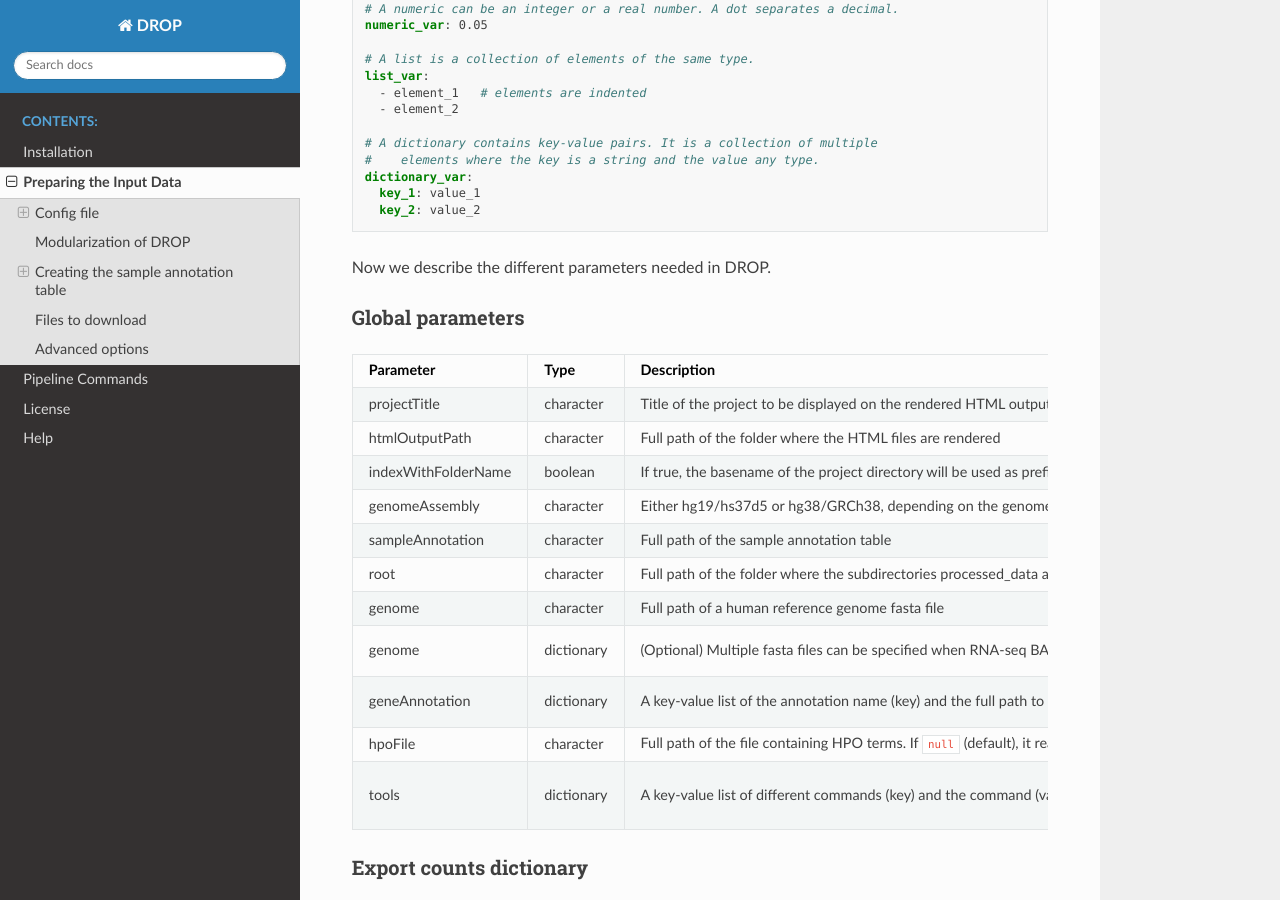
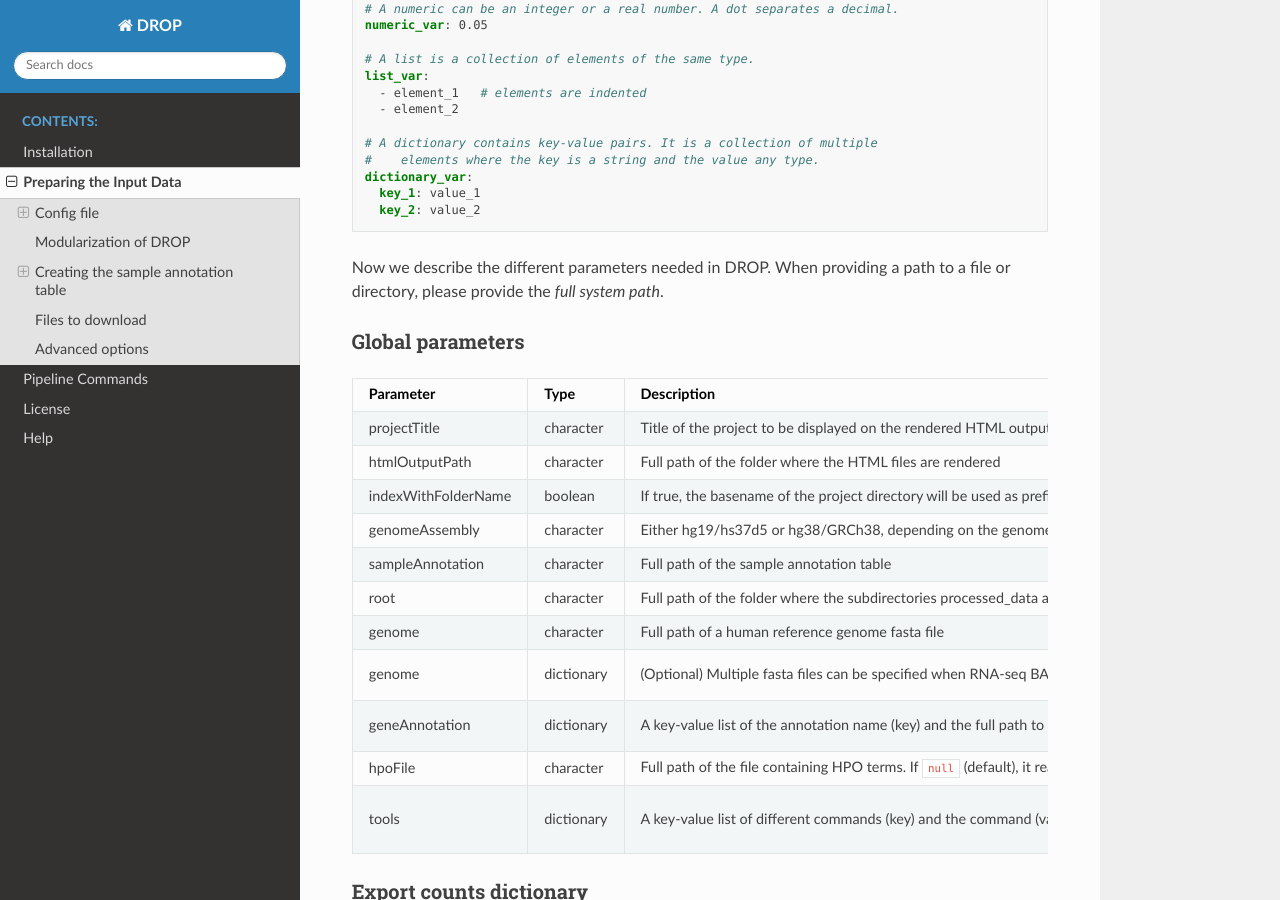
Before and after one commit to gagneurlab/drop, a Sphinx documentation site: the page built from docs/source/prepare.rst, in a window 1280 px wide and 900 px high, scrolled down 425 px. Built offline with Sphinx 7.4.7 and the Read the Docs theme 2.0.0, drawn with Linux system fonts in a browser that asks for light colours.

Commit message:
update docs and filterSNV.sh

```diff
--- a/docs/source/prepare.rst
+++ b/docs/source/prepare.rst
@@ -30,6 +30,7 @@ The config file is in `YAML <https://docs.ansible.com/ansible/latest/reference_a
 
 
 Now we describe the different parameters needed in DROP.
+When providing a path to a file or directory, please provide the *full system path*.
 
 Global parameters
 +++++++++++++++++
```
Also changed, not shown: 1 other file.
